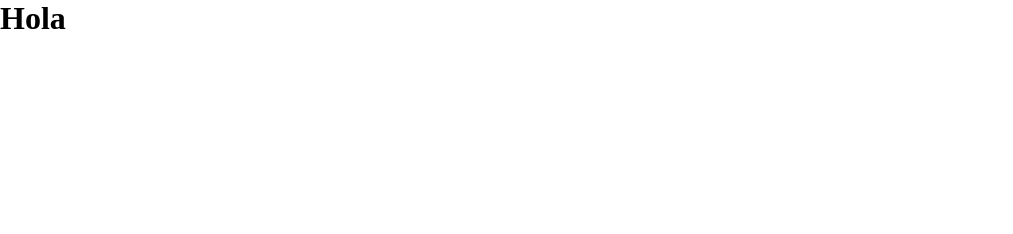
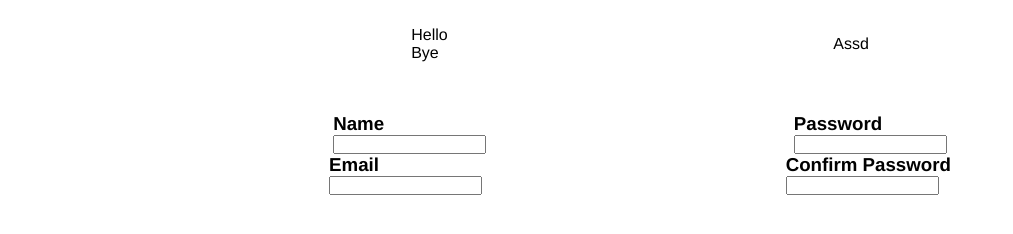
Before and after one commit to Adrian-Garcia/WebApps, a plain HTML site: page Parcial 1/ExamPractice/Practice/index.html in a window 1280 px wide. Shown: the whole page, without its empty margins (0-1013 px from the left). Drawn offline with Linux system fonts and the light colour scheme.

Commit message:
Added input at practice

```diff
--- a/Parcial 1/ExamPractice/Practice/css/style.css
+++ b/Parcial 1/ExamPractice/Practice/css/style.css
@@ -1,8 +1,37 @@
 * {
 	margin: 0%;
 	padding: 0%;
+	font-family: Helvetica;
 }
 
-@media (max-width: 599px) {
+header {
 
+	margin: 2%;
+	display: flex;
+
+	justify-content: space-evenly;
+	/*flex-direction: row;*/
+	/*justify-content: flex-start;*/
+	/*justify-content: flex-end;*/
+	/*justify-content: center;*/
+	/*justify-content: space-between;*/
+
+	align-items: center;
+	/*align-items: flex-start;*/
+	/*align-items: flex-end;*/
+	/*align-items: stretch;*/
+	/*align-items: baseline;*/
 }
+
+main {
+	margin: 2%;
+	margin-top: 4%;
+}
+
+section {
+	display: flex;
+	justify-content: space-evenly;
+}
+
+.input {
+}
--- a/Parcial 1/ExamPractice/Practice/index.html
+++ b/Parcial 1/ExamPractice/Practice/index.html
@@ -6,15 +6,44 @@
 	</head>
 	<body>
 		<header>
-			<h1>
-				Hola
-			</h1>
+			<div class="right">
+				<div>
+					Hello
+				</div>
+				<div>
+					Bye
+				</div>
+			</div>
+			<div class="left">
+				<p>
+					Assd
+				</p>
+			</div>
 		</header>
-
 		<main>
-			<section>
-
-			</section>
+			<form>
+				<section>
+					<div class="input">
+						<h3>Name</h3>
+						<input type="text" name="name">
+					</div>
+					<div class="input">
+						<h3>Password</h3>
+						<input type="password" name="pwd">
+					</div>
+				</section>
+				<section>
+					<div class="input">
+						<h3>Email</h3>
+						<input type="email" name="mail">
+					</div>
+					<div class="input">
+						<h3>Confirm Password</h3>
+						<input type="password" name="pwdConf">
+					</div>
+				</section>
+			</form>
 		</main>
 	</body>
+	<script type="text/javascript" src="./js/index.js"></script>
 </html>
--- /dev/null
+++ b/Parcial 1/ExamPractice/Practice/js/index.js
@@ -0,0 +1,5 @@
+function main() {
+
+}
+
+main();
```
